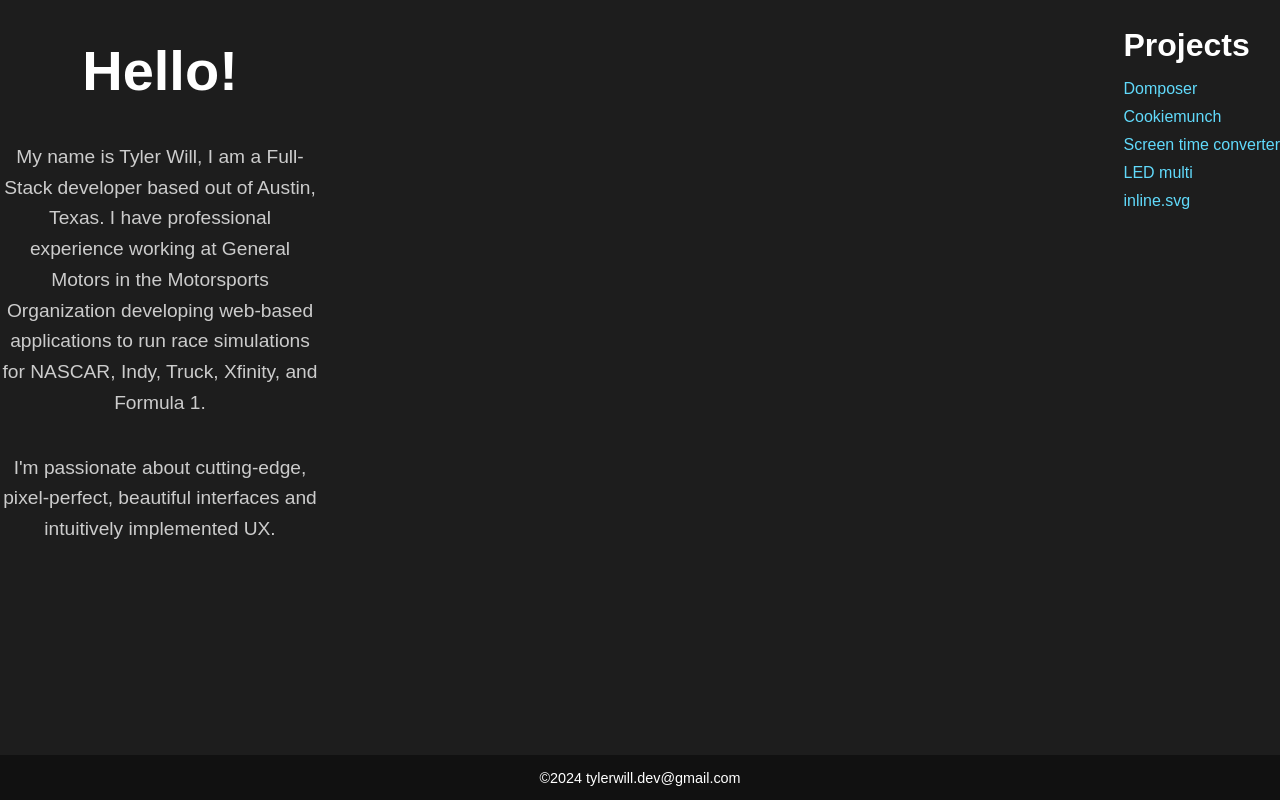
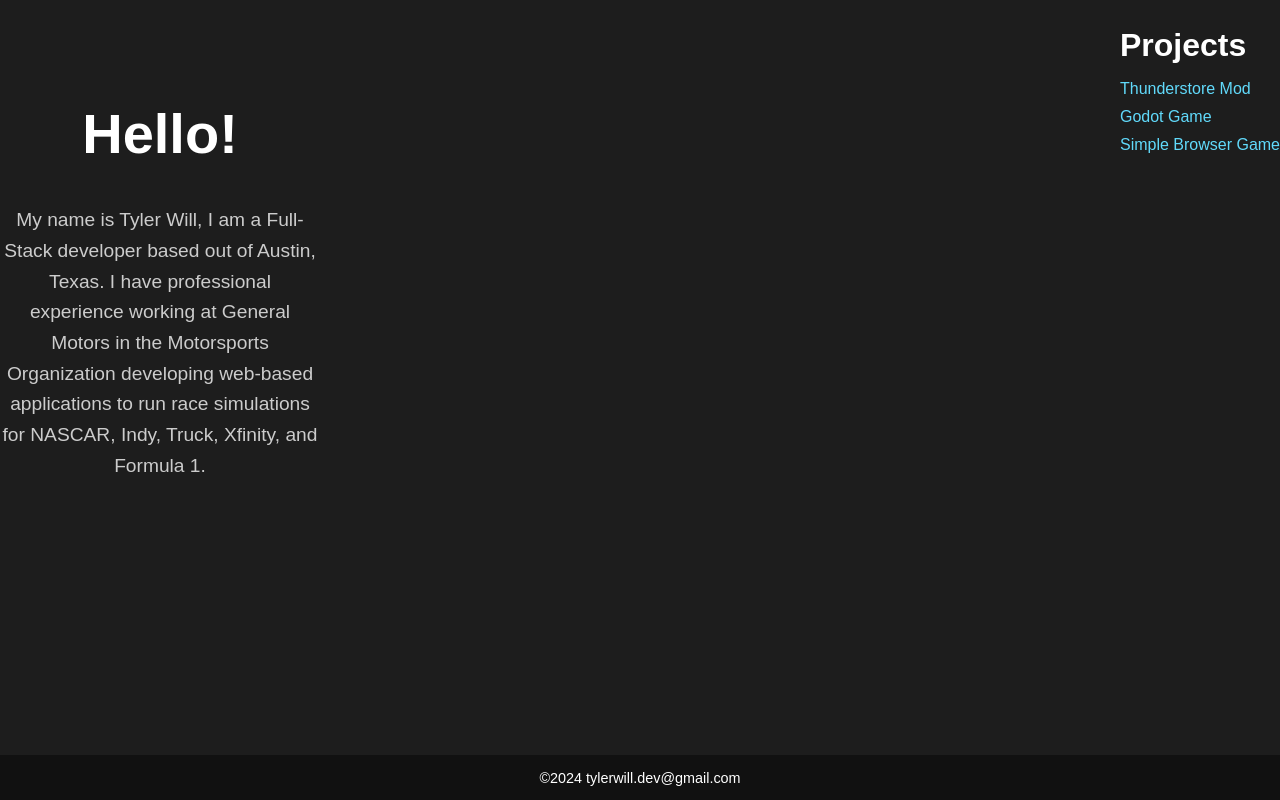
Before and after one commit to tyler-will-dev/Portfolio, a React (Create React App) app: page / in a window 1280 px wide. Built offline with nearby package versions, Linux system fonts and the light colour scheme.

Commit message:
Small updates to projects and ensuring build completion

```diff
--- a/src/App.js
+++ b/src/App.js
@@ -1,14 +1,13 @@
-import logo from './logo.svg';
 import './App.css';
 import React, { useState } from 'react';
 
 function App() {
   const[count, setCount] = useState(0);
 
-
   function clickMe() {
     setCount(count + 1);
   }
+
   return (
           <div className="App">
             <header className="App-header">
@@ -19,26 +18,17 @@ function App() {
                   I have professional experience working at General Motors in the Motorsports Organization developing
                   web-based applications to run race simulations for NASCAR, Indy, Truck, Xfinity, and Formula 1.
                 </p>
-          <p>
-            I'm passionate about cutting-edge, pixel-perfect, beautiful interfaces and
-            intuitively implemented UX.
-          </p>
               </div>
               <div className="projects-section">
                 <h2>Projects</h2>
                 <ul>
-            <li><a href="#domposer">Domposer</a></li>
-            <li><a href="#cookiemunch">Cookiemunch</a></li>
-            <li><a href="#screentime">Screen time converter</a></li>
-            <li><a href="#ledmulti">LED multi</a></li>
-            <li><a href="#inlinesvg">inline.svg</a></li>
+                  <li><a href="#domposer">Thunderstore Mod</a></li>
+                  <li><a href="#cookiemunch">Godot Game</a></li>
+                  <li><a href="#screentime">Simple Browser Game</a></li>
                 </ul>
               </div>
             </header>
-            {/* <img src={logo} className="App-logo" alt="logo" /> */}
-            {/* <button onClick={clickMe} className={"test-button"}>
-              {count}
-            </button> */}
+
             <footer className="App-footer">
               <p>©2024 tylerwill.dev@gmail.com</p>
             </footer>
```
Lines whose indentation alone changed are shown as unchanged.
